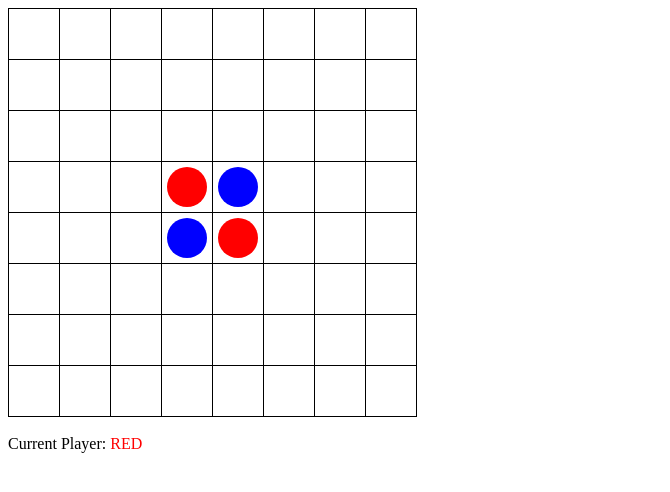
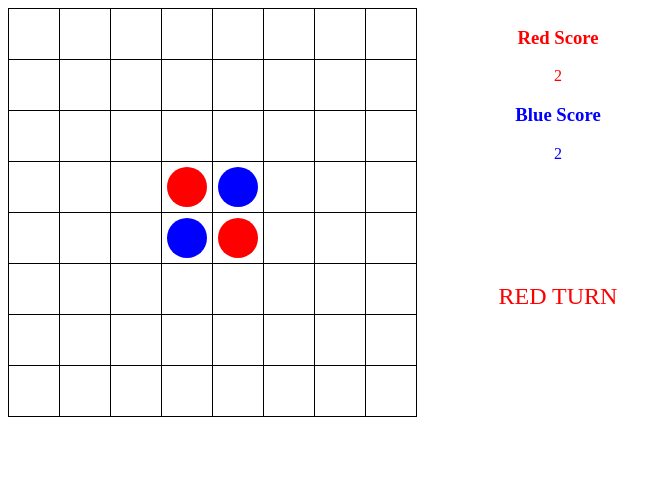
Before and after one commit to jlag34/orthello, a plain HTML site: page index.html in a window 1280 px wide. Shown: the whole page, without its empty margins (0-670 px from the left). Drawn offline with nearby package versions, Linux system fonts and the light colour scheme.

Commit message:
Add score and style

```diff
--- a/index.html
+++ b/index.html
@@ -87,12 +87,29 @@
       <div class="cell" id="r7_c7"></div>
     </div>
   </div>
-  <br/>
-  <div id="status">Current Player: <span id="currentPlayer"></span></div>
+
+  <div class="statusWrapper">
+    <div class="scores">
+      <div class="redScore text-align">
+        <h3 class="red">Red Score</h3>
+        <span class="redPoints"></span>
+      </div>
+      <div class="blueScore text-align">
+        <h3 class="blue">Blue Score</h3>
+        <span class="bluePoints"></span>
+      </div>
+    </div>
+    <div class="player text-align">
+      <span id="currentPlayer"></span>
+    </div>
+  </div>
+
+  <!--<div class="turn"><h3>Current Player:</h3> <span id="currentPlayer"></span></div>-->
 
 
-  <script src="https://code.jquery.com/jquery-1.12.3.min.js"   integrity="sha256-aaODHAgvwQW1bFOGXMeX+pC4PZIPsvn2h1sArYOhgXQ="   crossorigin="anonymous"></script>
-   <script src='./scripts.js'></script>
+  <script src="https://code.jquery.com/jquery-1.12.3.min.js" integrity="sha256-aaODHAgvwQW1bFOGXMeX+pC4PZIPsvn2h1sArYOhgXQ="
+    crossorigin="anonymous"></script>
+  <script src='./scripts.js'></script>
 </body>
 
 </html>
--- a/scripts.js
+++ b/scripts.js
@@ -30,6 +30,8 @@
     PLAYER_NONE = 0,
     MAX_ROWS = 8,
     MAX_COLS = 8;
+    red = 0,
+    blue = 0;
 
   var Util = {
     cellIdForRowAndCol: function (r, c) {
@@ -43,8 +45,10 @@
     },
     cellContentsForPlayer: function (player) {
       if (player === PLAYER_RED) {
+        red += 1;
         return '<div class="piece red"></div>';
       } else if (player === PLAYER_BLUE) {
+        blue += 1;
         return '<div class="piece blue"></div>';
       }
       return '';
@@ -87,6 +91,7 @@
         this.board.push(t_row);
       }
 
+
       //setup click handlers
       $('.cell').on('click', this.cellClicked.bind(this));
 
@@ -96,8 +101,9 @@
       return this;
     },
     drawBoard: function () {
-      var t_row, t_col, r, c, cellId,
-        currPlayer = this.currentPlayer === PLAYER_RED ? 'red' : 'blue';
+      var t_row, t_col, r, c, cellId;
+
+      currPlayer = this.currentPlayer === PLAYER_RED ? 'red' : 'blue';
 
       //draw all pieces on the board
       for (r = 0; r < MAX_ROWS; r += 1) {
@@ -113,7 +119,15 @@
       $('#currentPlayer')
         .removeClass('blue').removeClass('red')
         .addClass(currPlayer)
-        .text(currPlayer.toUpperCase());
+        .text(currPlayer.toUpperCase() + " TURN");
+
+      //Print score
+      $('.redPoints').addClass('red').text(red);
+      $('.bluePoints').addClass('blue').text(blue);
+
+      //Reset scores back to 0 after printed
+      red = 0; blue = 0;
+
       return this;
     },
     cellClicked: function (e) {
--- a/style.css
+++ b/style.css
@@ -35,3 +35,26 @@
 #currentPlayer.blue {
     color: blue;
 }
+.blue {
+  color: blue;
+}
+.red {
+  color: red;
+}
+.statusWrapper {
+  float: left;
+  width: 200px;
+}
+.board {
+  width: 450px;
+  float: left;
+}
+
+.player {
+  margin-top: 120px;
+  font-size: x-large;
+}
+
+.text-align {
+  text-align: center;
+}
```
